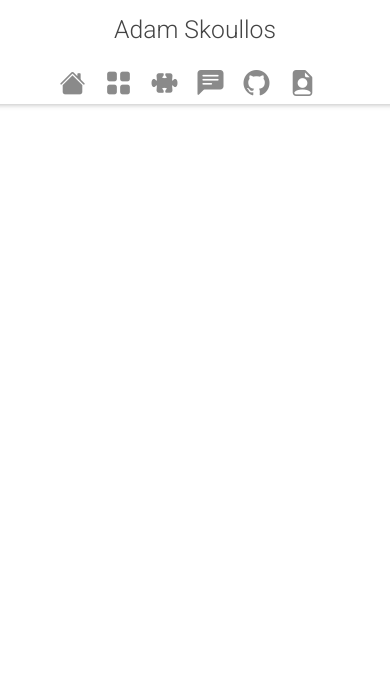
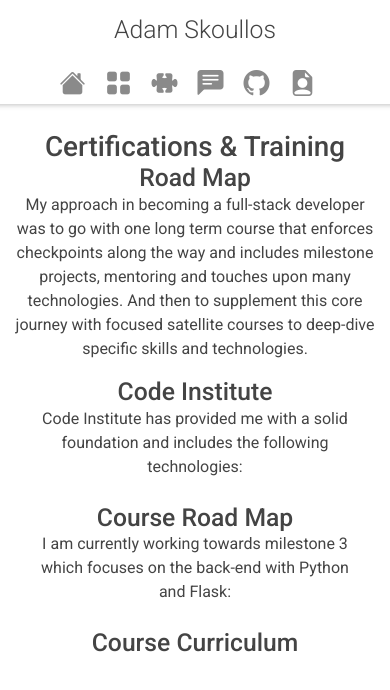
Before and after one commit to Adamskoullos/Portfolio, a Vue app: page /certifications in a window 390 px wide. Shown: the top 690 px of the page. Built offline with nearby package versions, Linux system fonts and the light colour scheme.

Commit message:
refine profile image and begin certifications page. add root elements to views

```diff
--- a/src/components/SideNav.vue
+++ b/src/components/SideNav.vue
@@ -108,6 +108,8 @@
             width: 150px;
             overflow: hidden;
             border-radius: 50%;
+            // box-shadow: 0px 0px 6px rgba(50,50,50,0.4);
+            box-shadow: 1px 1px 4px rgba(50,50,50,0.4);
             img{
                 flex:1;
                 margin-left: auto;
--- a/src/scss/_variables.scss
+++ b/src/scss/_variables.scss
@@ -33,7 +33,7 @@
 a.button:hover{
     // transform: scale(1.02);
     // box-shadow: $box-shadow;
-    transition: all ease 0.5s;
+    transition: all ease 0.8s;
     background: rgb(228, 228, 228);
     // background: rebeccapurple;
 }
--- a/src/views/Certifications.vue
+++ b/src/views/Certifications.vue
@@ -1,5 +1,37 @@
 <template>
-  <h1>Certifications</h1>
+  <div class="wrapper">
+    <h1>Certifications & Training</h1>
+    <div class="row">
+      <div class="col intro">
+        <h2>Road Map</h2>
+        <p>My approach in becoming a full-stack developer was to go with one long term course that enforces checkpoints along the way and includes milestone projects, mentoring and touches upon many technologies. And then to supplement this core journey with focused satellite courses to deep-dive specific skills and technologies. </p>
+      </div>
+    </div>
+    <div class="row ci">
+      <h2>Code Institute</h2>
+      <div class="col-12 col-lg-6 text">
+        <p>Code Institute has provided me with a solid foundation and includes the following technologies:</p>
+      </div>
+      <div class="col-12 col-lg-6 image">
+        <img src="" alt="">
+      </div>
+    </div>
+    <div class="row ci">
+      <h2>Course Road Map</h2>
+      <div class="col-12 col-lg-6 text">
+        <p>I am currently working towards milestone 3 which focuses on the back-end with Python and Flask:</p>
+      </div>
+      <div class="col-12 col-lg-6 image">
+        <img src="" alt="">
+      </div>
+    </div>
+    <div class="row ci">
+      <h2>Course Curriculum</h2>
+      <div class="col-12 curriculum">
+        <img src="" alt="">
+      </div>
+    </div>
+  </div>
 </template>
 
 <script>
@@ -8,6 +40,29 @@
 }
 </script>
 
-<style>
-
+<style lang="scss" scoped>
+@media (min-width: 690px) and (max-width: 800px) {
+  .wrapper {
+    // background-color: #f00;
+    padding-top: 30px;
+  }
+}
+@media (min-width: 600px) and (max-width: 690px) {
+  .wrapper {
+    // background-color: rgb(94, 255, 0);
+    padding-top: 60px;
+  }
+}
+@media (min-width: 350px) and (max-width: 600px) {
+  .wrapper {
+    // background-color: rgb(255, 196, 0);
+    padding-top: 70px;
+  }
+}
+@media (min-width: 200px) and (max-width: 350px) {
+  .wrapper {
+    // background-color: rgb(255, 196, 0);
+    padding-top: 90px;
+  }
+}
 </style>
--- a/src/views/Home.vue
+++ b/src/views/Home.vue
@@ -1,5 +1,6 @@
 <template>
-  <header class="row">
+  <div class="wrapper">
+    <header class="row">
     <div class="col">
       <h1>Hi name is Adam Skoullos <br> welcome to my portfolio</h1>
       <h4>
@@ -45,7 +46,7 @@
   </div>
   <div class="divider"></div>
     <div class="row rows facts">
-      <div class="col text">
+      <div class="col-12 text">
         <p>In the last 6 months I have made around a 1000 commits and worked on over 25 repos. I have completed over 300 JavaScript coding challenges and am currently learning new skills for my next milestone project that will include Vue 3 on the front-end and Python Flask on the back-end.</p>
       </div>
       <div class="link-icons">
@@ -61,6 +62,7 @@
           <span><i class="bi bi-envelope-fill"></i>Contact</span>
         </router-link>
     </div>
+  </div>
   </div>
 </template>
 
@@ -83,7 +85,7 @@
 @media (min-width: 600px) and (max-width: 690px) {
   header {
     // background-color: rgb(94, 255, 0);
-    padding-top: 50px;
+    padding-top: 60px;
   }
 }
 @media (min-width: 350px) and (max-width: 600px) {
@@ -209,7 +211,7 @@
   flex-direction: column;
   align-items: center;
   justify-content: center;
-  padding: 20px 20px 0 20px;
+  padding: 20px 20px 10px 20px;
   p{
     width:90%;
     max-width: 1200px;
@@ -267,7 +269,7 @@
   }
   .button:hover{
     background: #30465F;
-    transition: all ease 0.2s;
+    transition: all ease 0.7s;
   }
 }
 div.divider{
```
Also changed, not shown: 1 other file (tests, documents, lock files or other folders).
